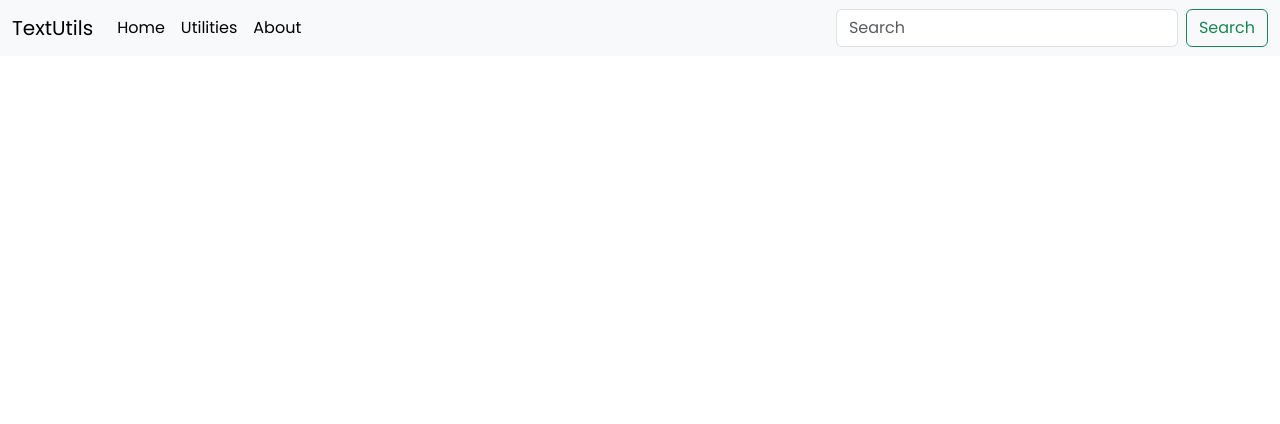
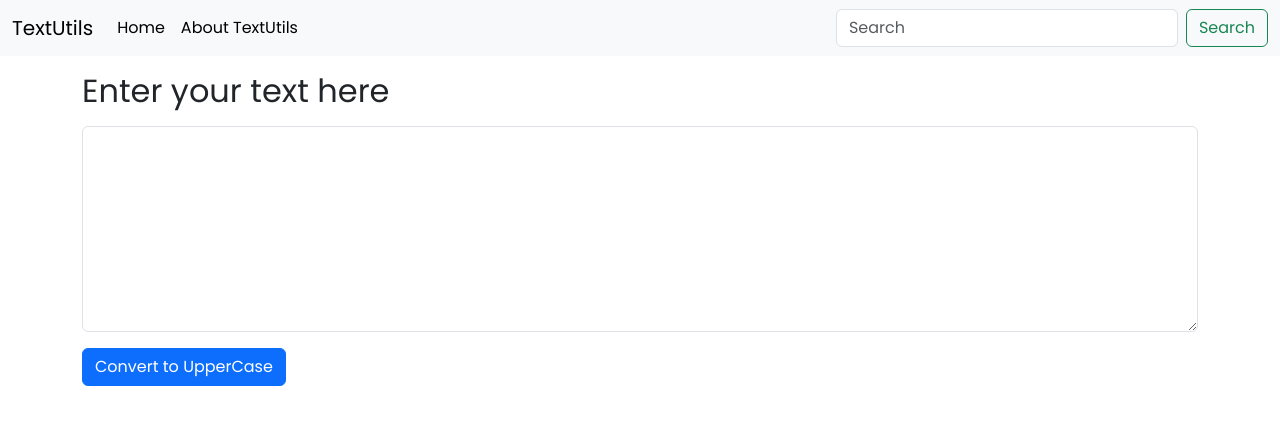
Before and after one commit to abhiiiman/Full-Stack-WebDev, a React (Create React App) app in the folder React/my-app/: page / in a window 1280 px wide. Shown: the top 424 px of the page. Built offline with nearby package versions, Linux system fonts and the light colour scheme.

Commit message:
Added text feild and Buttons

```diff
--- a/React/my-app/src/App.jsx
+++ b/React/my-app/src/App.jsx
@@ -1,57 +1,12 @@
 import "./App.css";
+import NavBar from "./Components/NavBar";
+import TextForm from "./Components/TextForm";
 
 function App() {
   return (
     <>
-      <nav className="navbar navbar-expand-lg bg-body-tertiary">
-        <div className="container-fluid">
-          <a className="navbar-brand" href="/">
-            <i class=" fa-solid fa-message-text fa-beat-fade"></i>
-            TextUtils
-          </a>
-          <button
-            className="navbar-toggler"
-            type="button"
-            data-bs-toggle="collapse"
-            data-bs-target="#navbarSupportedContent"
-            aria-controls="navbarSupportedContent"
-            aria-expanded="false"
-            aria-label="Toggle navigation"
-          >
-            <span className="navbar-toggler-icon"></span>
-          </button>
-          <div className="collapse navbar-collapse" id="navbarSupportedContent">
-            <ul className="navbar-nav me-auto mb-2 mb-lg-0">
-              <li className="nav-item">
-                <a className="nav-link active" aria-current="page" href="/">
-                  Home
-                </a>
-              </li>
-              <li className="nav-item">
-                <a className="nav-link active" aria-current="page" href="/">
-                  Utilities
-                </a>
-              </li>
-              <li className="nav-item">
-                <a className="nav-link active" aria-current="page" href="/">
-                  About
-                </a>
-              </li>
-            </ul>
-            <form className="d-flex" role="search">
-              <input
-                className="form-control me-2"
-                type="search"
-                placeholder="Search"
-                aria-label="Search"
-              />
-              <button className="btn btn-outline-success" type="submit">
-                Search
-              </button>
-            </form>
-          </div>
-        </div>
-      </nav>
+      <NavBar title="TextUtils" aboutText="About TextUtils" />
+      <TextForm textTitle = "Enter your text here"/>
     </>
   );
 }
--- /dev/null
+++ b/React/my-app/src/Components/NavBar.jsx
@@ -0,0 +1,67 @@
+import React from 'react';
+import { FontAwesomeIcon } from '@fortawesome/react-fontawesome';
+import PropTypes from 'prop-types';
+
+const NavBar = (props) => {
+  return (
+      <nav className="navbar navbar-expand-lg bg-body-tertiary">
+          <div className="container-fluid">
+              <a className="navbar-brand" href="/">
+                  <i class=" fa-solid fa-message-text fa-beat-fade"></i>
+                  <FontAwesomeIcon icon="fa-solid fa-message-text" beatFade />
+                  {props.title}
+              </a>
+              <button
+                  className="navbar-toggler"
+                  type="button"
+                  data-bs-toggle="collapse"
+                  data-bs-target="#navbarSupportedContent"
+                  aria-controls="navbarSupportedContent"
+                  aria-expanded="false"
+                  aria-label="Toggle navigation"
+              >
+                  <span className="navbar-toggler-icon"></span>
+              </button>
+              <div className="collapse navbar-collapse" id="navbarSupportedContent">
+                  <ul className="navbar-nav me-auto mb-2 mb-lg-0">
+                      <li className="nav-item">
+                          <a className="nav-link active" aria-current="page" href="/">
+                              Home
+                          </a>
+                      </li>
+                      <li className="nav-item">
+                          <a className="nav-link active" aria-current="page" href="/">
+                              {props.aboutText}
+                          </a>
+                      </li>
+                  </ul>
+                  <form className="d-flex" role="search">
+                      <input
+                          className="form-control me-2"
+                          type="search"
+                          placeholder="Search"
+                          aria-label="Search"
+                      />
+                      <button className="btn btn-outline-success" type="submit">
+                          Search
+                      </button>
+                  </form>
+              </div>
+          </div>
+      </nav>
+  )
+}
+
+// setting the type of props here.
+NavBar.propTypes = {
+    title: PropTypes.string.isRequired,
+    aboutText: PropTypes.string.isRequired
+};
+
+// setting default type for the props Here.
+NavBar.defaultProps = {
+    title: "Set Title Here",
+    aboutText: "About"
+};
+
+export default NavBar;
--- /dev/null
+++ b/React/my-app/src/Components/TextForm.jsx
@@ -0,0 +1,15 @@
+import React from 'react'
+
+const TextForm = (props) => {
+    return (
+        <div className="container my-3">
+            <div className="mb-3">
+                <label for="exampleFormControlTextarea1" className="form-label"><h2>{props.textTitle}</h2></label>
+                <textarea className="form-control" id="exampleFormControlTextarea1" rows="8"></textarea>
+            </div>
+            <button className = "btn btn-primary">Convert to UpperCase</button>
+        </div>
+  )
+}
+
+export default TextForm;
```
Also changed, not shown: React/package.json (added, +7 -0 lines), 1 other file (tests, documents, lock files or other folders).
